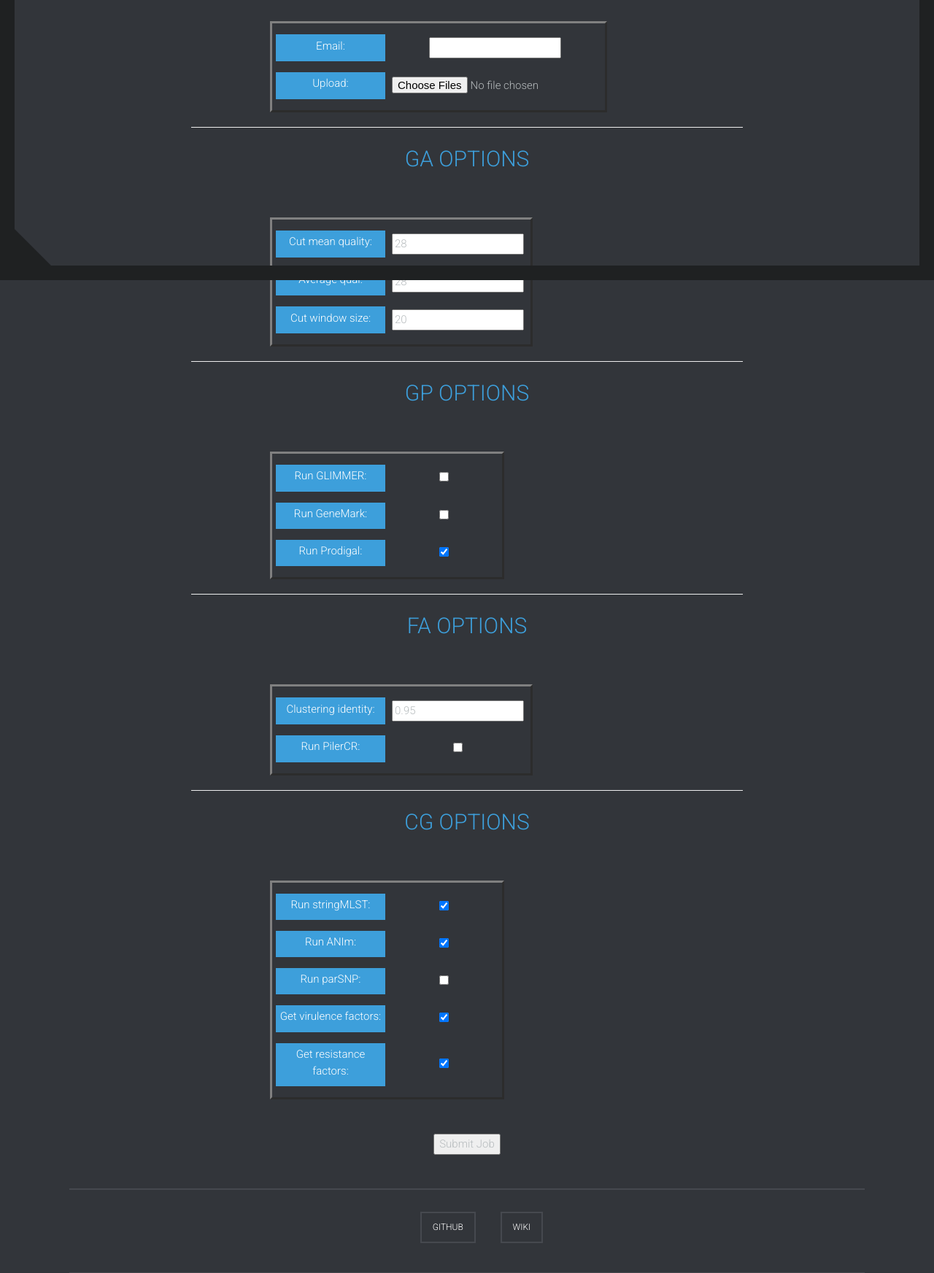
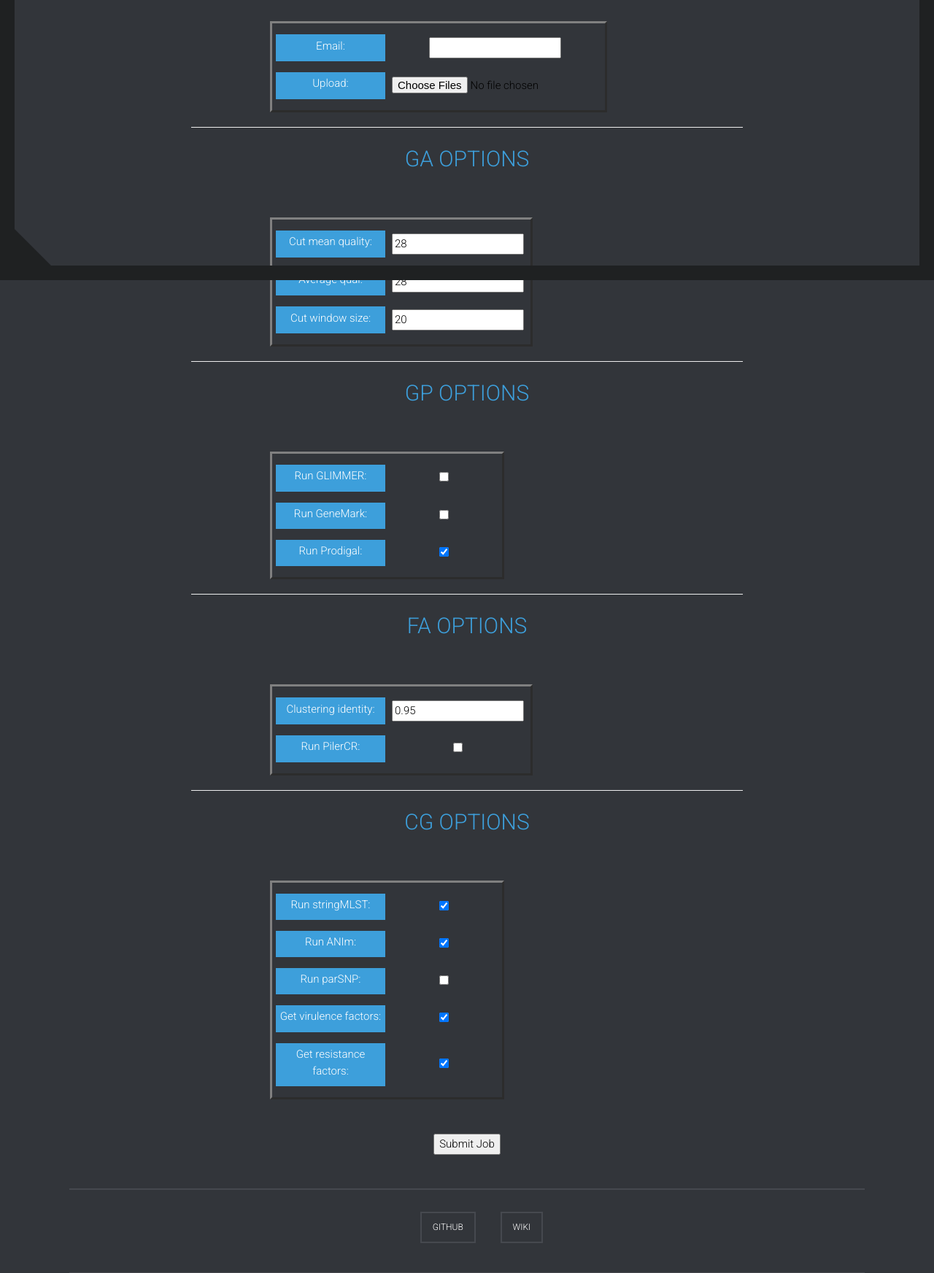
Before and after one commit to taylorSci/BIOL-7210_Predictive-web-server, a Django app: page /fbp/options/GA-CG in a window 1280 px wide. Shown: the part 416-2161 px from the top of the page at 73% size. Run offline with Django 3.2, Linux system fonts and the light colour scheme; some libraries are stand-ins or nearby versions.

Commit message:
Made form color darker (#56)

```diff
--- a/django/foodbornePathogen/templates/foodbornePathogen/options.html
+++ b/django/foodbornePathogen/templates/foodbornePathogen/options.html
@@ -13,7 +13,7 @@
         <div class="text-center">Please check out our <a href="info">Info page</a> which contains detailed instructions on file uploads.</div>
         <div class="welcome-title text-center"><h2>File Submission</h2></div><br></br>
         {# <div class="text-center"><img src="{% static 'foodbornePathogen/img/FileTypes.jpg' %}" alt="input files"></div><br></br> #}
-        <form method="post" enctype="multipart/form-data" script="color: black;">
+        <form method="post" enctype="multipart/form-data" style="color: black;">
             {% csrf_token %}
             {% load static %}
              <style>
```
